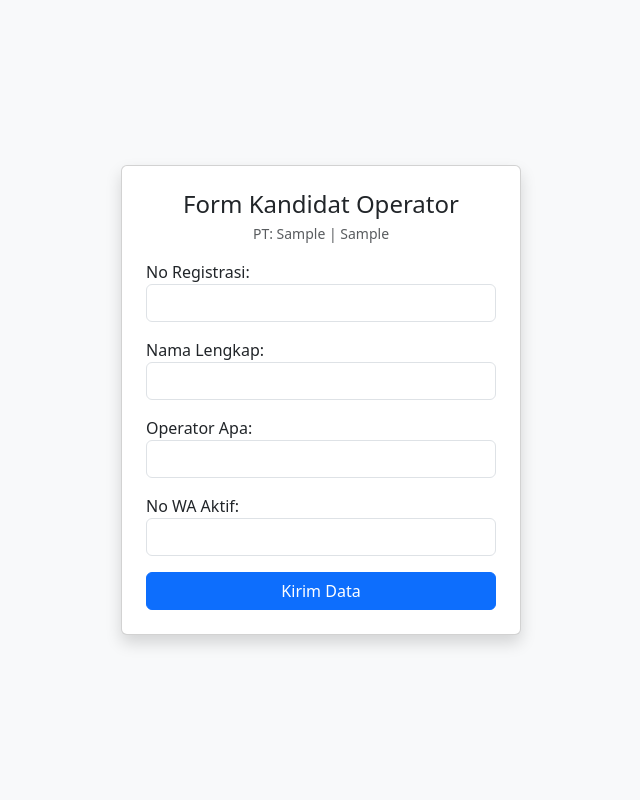
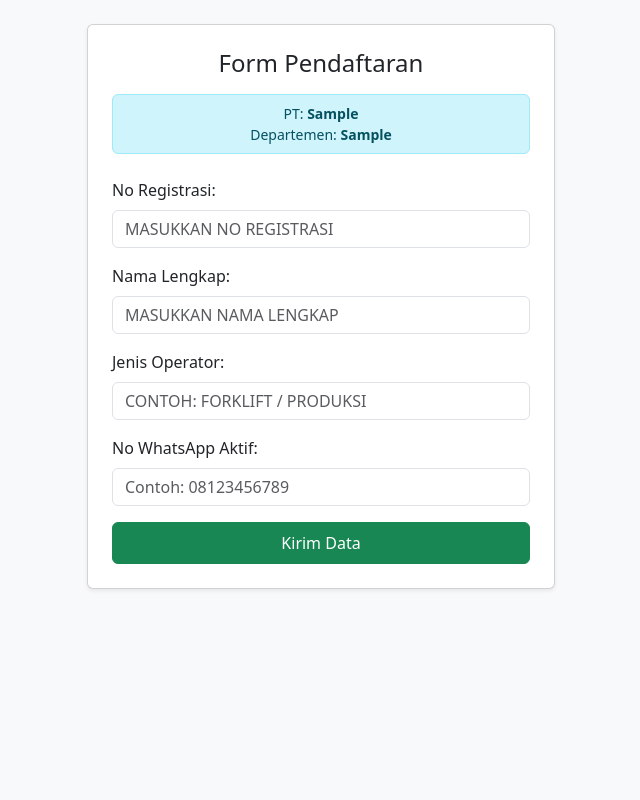
Before and after one commit to urusaitomodachi-design/sistem-rekrutment, a Flask app: template templates/form.html in a window 1280 px wide. Shown: the whole page, without its empty margins (319-959 px from the left). Run offline with Flask 3, Linux system fonts and the light colour scheme; the template is opened without the code that fills it: most values are stand-ins (such as "Sample title", 1, 10 or a date in 2020).

Commit message:
Update form.html

```diff
--- a/templates/form.html
+++ b/templates/form.html
@@ -1,32 +1,40 @@
 <!DOCTYPE html>
-<html>
-<head><title>Form Pendaftaran Kandidat</title>
+<html lang="id">
+<head>
+    <meta charset="UTF-8">
+    <meta name="viewport" content="width=device-width, initial-scale=1.0">
+    <title>Form Pendaftaran Kandidat</title>
     <link href="https://cdn.jsdelivr.net/npm/bootstrap@5.3.0/dist/css/bootstrap.min.css" rel="stylesheet">
 </head>
-<body class="bg-light d-flex align-items-center justify-content-center vh-100">
-    <div class="card p-4 shadow" style="width: 400px;">
-        <h4 class="text-center mb-1">Form Kandidat Operator</h4>
-        <p class="text-center text-muted small">PT: {{ session_info[1] }} | {{ session_info[2] }}</p>
+<body class="bg-light py-4">
+    <div class="container px-3" style="max-width: 500px;">
+        <div class="card shadow-sm p-4">
+            <h4 class="text-center mb-3">Form Pendaftaran</h4>
+            <div class="alert alert-info py-2 text-center small mb-4">
+                PT: <b>{{ session_info[1] }}</b><br>
+                Departemen: <b>{{ session_info[2] }}</b>
+            </div>
 
             <form method="POST">
                 <div class="mb-3">
-                <label>No Registrasi:</label>
-                <input type="text" name="reg_no" class="form-control text-uppercase" oninput="this.value = this.value.toUpperCase()" required>
+                    <label class="form-label">No Registrasi:</label>
+                    <input type="text" name="reg_no" class="form-control text-uppercase" placeholder="Masukkan No Registrasi" required>
                 </div>
                 <div class="mb-3">
-                <label>Nama Lengkap:</label>
-                <input type="text" name="full_name" class="form-control text-uppercase" oninput="this.value = this.value.toUpperCase()" required>
+                    <label class="form-label">Nama Lengkap:</label>
+                    <input type="text" name="full_name" class="form-control text-uppercase" placeholder="Masukkan Nama Lengkap" required>
                 </div>
                 <div class="mb-3">
-                <label>Operator Apa:</label>
-                <input type="text" name="operator_type" class="form-control text-uppercase" oninput="this.value = this.value.toUpperCase()" required>
+                    <label class="form-label">Jenis Operator:</label>
+                    <input type="text" name="operator_type" class="form-control text-uppercase" placeholder="Contoh: Forklift / Produksi" required>
                 </div>
                 <div class="mb-3">
-                <label>No WA Aktif:</label>
-                <input type="text" name="whatsapp" class="form-control text-uppercase" oninput="this.value = this.value.toUpperCase()" required>
+                    <label class="form-label">No WhatsApp Aktif:</label>
+                    <input type="tel" name="whatsapp" class="form-control" placeholder="Contoh: 08123456789" required>
                 </div>
-            <button type="submit" class="btn btn-primary w-100">Kirim Data</button>
+                <button type="submit" class="btn btn-success w-100 py-2">Kirim Data</button>
             </form>
+        </div>
     </div>
 </body>
 </html>
```
Lines whose indentation alone changed are shown as unchanged.
